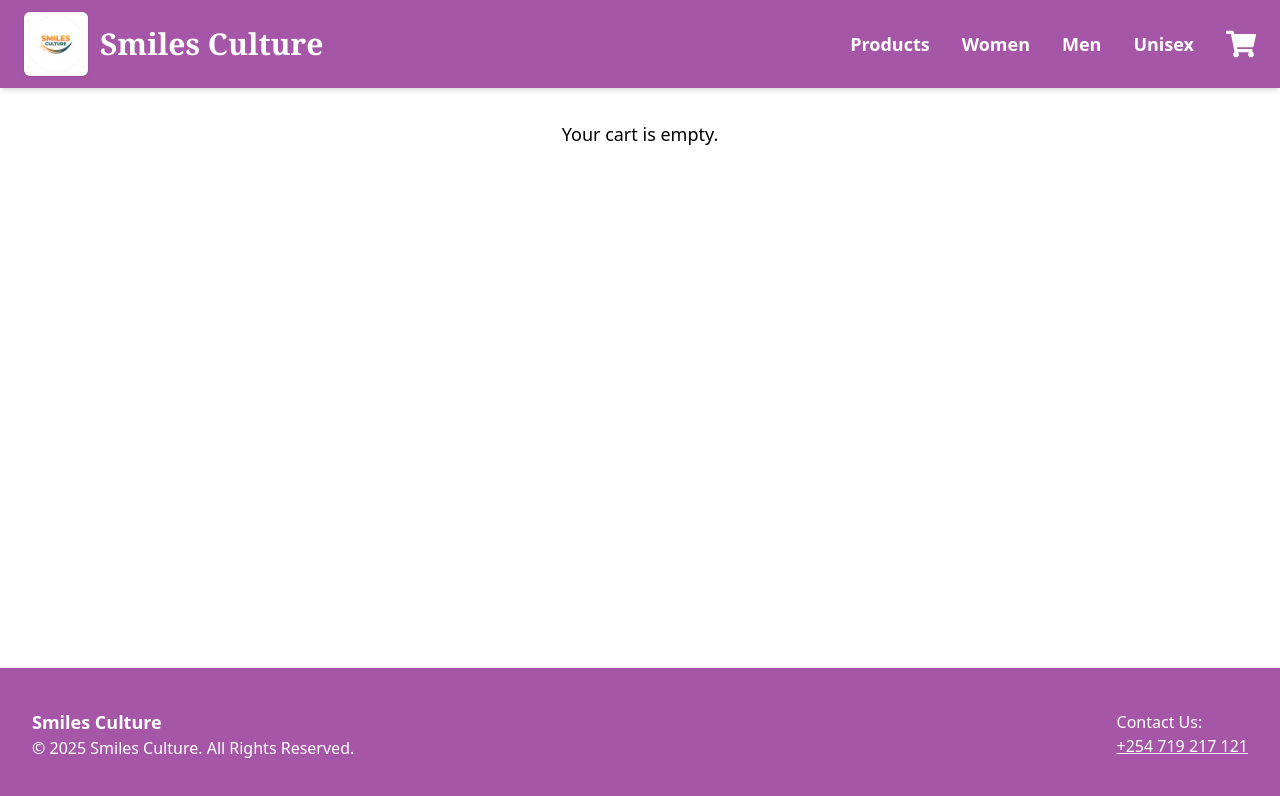
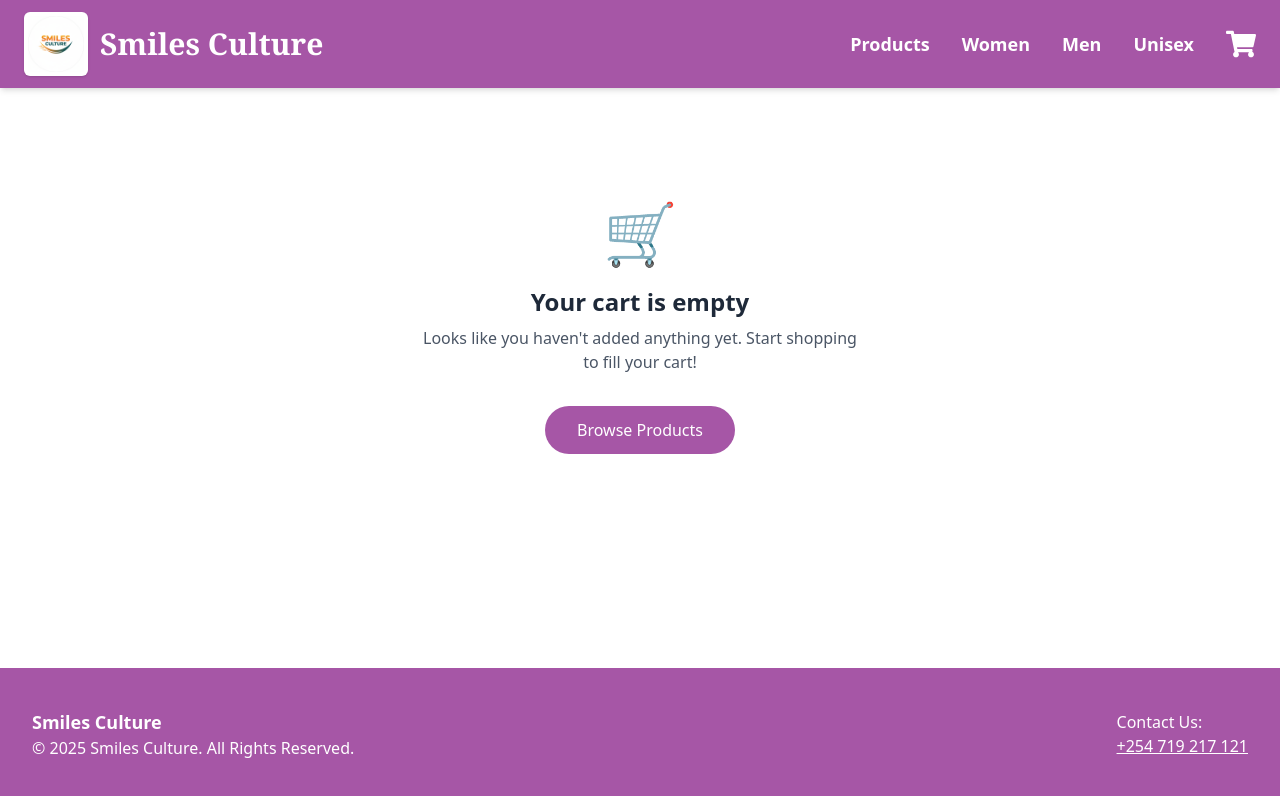
Before and after one commit to clairekimani123/Smiles-culture, a React (Vite) app: page /cart in a window 1280 px wide. Shown: the top 796 px of the page. Built offline with nearby package versions, Linux system fonts and the light colour scheme.

Commit message:
fixed refresh in cart page, added a loading effect on mpesa, added a added to cart notification

```diff
--- a/package.json
+++ b/package.json
@@ -14,6 +14,7 @@
     "axios": "^1.12.2",
     "react": "^19.1.1",
     "react-dom": "^19.1.1",
+    "react-hot-toast": "^2.6.0",
     "react-icons": "^5.5.0",
     "react-router-dom": "^7.9.1",
     "tailwindcss": "^4.1.13"
--- a/src/App.jsx
+++ b/src/App.jsx
@@ -1,27 +1,28 @@
-import React, { useEffect } from 'react'
-import { Routes, Route, useLocation } from 'react-router-dom'
-import Navbar from './components/Navbar'
-import Footer from './components/Footer'
-import Home from './pages/Home'
-import ProductListPage from './pages/ProductListPage'
-import ProductDetailPage from './pages/ProductDetailPage'
-import CartPage from './pages/CartPage'
-import CheckoutPage from './pages/CheckoutPage'
-import { CartProvider } from './context/CartContext'
+import React from 'react';
+import { Routes, Route, useLocation } from 'react-router-dom';
+import Navbar from './components/Navbar';
+import Footer from './components/Footer';
+import Home from './pages/Home';
+import ProductListPage from './pages/ProductListPage';
+import ProductDetailPage from './pages/ProductDetailPage';
+import CartPage from './pages/CartPage';
+import CheckoutPage from './pages/CheckoutPage';
+import { CartProvider } from './context/CartContext';
+import { Toaster } from 'react-hot-toast';
 
-// GA4 page view tracker — fires every time the route changes
+// GA4 Page View Tracker
 function GA4Tracker() {
-  const location = useLocation()
+  const location = useLocation();
 
-  useEffect(() => {
+  React.useEffect(() => {
     if (typeof window.gtag === 'function') {
       window.gtag('event', 'page_view', {
         page_path: location.pathname + location.search,
-      })
+      });
     }
-  }, [location])
+  }, [location]);
 
-  return null
+  return null;
 }
 
 export default function App() {
@@ -30,6 +31,7 @@ export default function App() {
       <div className="min-h-screen flex flex-col">
         <Navbar />
         <GA4Tracker />
+
         <main className="flex-1">
           <Routes>
             <Route path="/" element={<Home />} />
@@ -39,8 +41,30 @@ export default function App() {
             <Route path="/checkout" element={<CheckoutPage />} />
           </Routes>
         </main>
+
         <Footer />
+
+        {/* Toast Notifications */}
+        <Toaster
+          position="top-center"
+          richColors
+          toastOptions={{
+            success: {
+              style: {
+                background: '#A656A6',
+                color: '#ffffff',
+              },
+              duration: 3000,
+            },
+            error: {
+              style: {
+                background: '#ef4444',
+                color: '#ffffff',
+              },
+            },
+          }}
+        />
       </div>
     </CartProvider>
-  )
+  );
 }
--- a/src/context/CartContext.jsx
+++ b/src/context/CartContext.jsx
@@ -1,54 +1,71 @@
-import React, { createContext, useContext, useState } from 'react'
+import React, { createContext, useContext, useState, useEffect } from 'react';
 
-const CartContext = createContext()
+const CartContext = createContext();
 
 export function CartProvider({ children }) {
-  const [cartItems, setCartItems] = useState([])
+  const [cartItems, setCartItems] = useState(() => {
+    // Load cart from localStorage on initial render
+    const savedCart = localStorage.getItem('smilesCart');
+    return savedCart ? JSON.parse(savedCart) : [];
+  });
+
+  // Save cart to localStorage whenever it changes
+  useEffect(() => {
+    localStorage.setItem('smilesCart', JSON.stringify(cartItems));
+  }, [cartItems]);
 
   const addToCart = (item) => {
-    setCartItems(prev => {
-      const existing = prev.find(p => p.productId === item.productId)
+    setCartItems((prev) => {
+      const existing = prev.find((p) => p.productId === item.productId);
       if (existing) {
-        return prev.map(p =>
+        return prev.map((p) =>
           p.productId === item.productId
             ? { ...p, quantity: p.quantity + item.quantity }
             : p
-        )
+        );
       }
-      return [...prev, item]
-    })
-  }
+      return [...prev, item];
+    });
+  };
 
-  // Update quantity — removes item if quantity drops to 0
   const updateQuantity = (productId, newQuantity) => {
     if (newQuantity <= 0) {
-      setCartItems(prev => prev.filter(p => p.productId !== productId))
+      setCartItems((prev) => prev.filter((p) => p.productId !== productId));
     } else {
-      setCartItems(prev =>
-        prev.map(p =>
+      setCartItems((prev) =>
+        prev.map((p) =>
           p.productId === productId ? { ...p, quantity: newQuantity } : p
         )
-      )
+      );
     }
-  }
+  };
 
   const removeFromCart = (id) => {
-    setCartItems(prev => prev.filter(p => p.productId !== id))
-  }
+    setCartItems((prev) => prev.filter((p) => p.productId !== id));
+  };
 
-  const clearCart = () => setCartItems([])
+  const clearCart = () => setCartItems([]);
 
   const getCartTotal = () => {
-    return cartItems.reduce((acc, it) => acc + it.price * it.quantity, 0)
-  }
+    return cartItems.reduce((acc, it) => acc + it.price * it.quantity, 0);
+  };
 
   return (
-    <CartContext.Provider value={{ cartItems, addToCart, removeFromCart, updateQuantity, clearCart, getCartTotal }}>
+    <CartContext.Provider
+      value={{
+        cartItems,
+        addToCart,
+        removeFromCart,
+        updateQuantity,
+        clearCart,
+        getCartTotal,
+      }}
+    >
       {children}
     </CartContext.Provider>
-  )
+  );
 }
 
 export function useCart() {
-  return useContext(CartContext)
+  return useContext(CartContext);
 }
--- a/src/pages/CartPage.jsx
+++ b/src/pages/CartPage.jsx
@@ -1,30 +1,40 @@
-import React from 'react'
-import { useCart } from '../context/CartContext'
-import { Link } from 'react-router-dom'
+import React from 'react';
+import { useCart } from '../context/CartContext';
+import { Link } from 'react-router-dom';
 
 export default function CartPage() {
-  const { cartItems, removeFromCart, updateQuantity } = useCart()
-  const total = cartItems.reduce((sum, i) => sum + i.price * i.quantity, 0)
+  const { cartItems, removeFromCart, updateQuantity } = useCart();
+  const total = cartItems.reduce((sum, i) => sum + i.price * i.quantity, 0);
 
+  // Empty cart state
   if (cartItems.length === 0) {
     return (
-      <div className="p-8 text-center text-lg font-medium">
-        Your cart is empty.
+      <div className="min-h-[60vh] flex flex-col items-center justify-center p-8 text-center">
+        <div className="text-6xl mb-6">🛒</div>
+        <h2 className="text-2xl font-semibold text-gray-800 mb-2">Your cart is empty</h2>
+        <p className="text-gray-600 mb-8 max-w-md">
+          Looks like you haven't added anything yet. Start shopping to fill your cart!
+        </p>
+        <Link
+          to="/products"
+          className="px-8 py-3 bg-[#A656A6] text-white rounded-full hover:bg-[#823C82] transition font-medium"
+        >
+          Browse Products
+        </Link>
       </div>
-    )
+    );
   }
 
   return (
     <div className="container mx-auto px-4 py-10">
       <h2 className="text-3xl font-bold mb-8 font-serif text-center text-[#A656A6]">
-        Your Cart
+        Your Cart ({cartItems.length} items)
       </h2>
 
-      {/* Product Grid */}
       <div className="grid grid-cols-1 sm:grid-cols-2 md:grid-cols-3 lg:grid-cols-4 gap-6">
-        {cartItems.map((item, idx) => (
+        {cartItems.map((item) => (
           <div
-            key={idx}
+            key={item.productId}   // ← Better key than index
             className="bg-white rounded-xl shadow-md overflow-hidden hover:shadow-lg transition transform hover:scale-105"
           >
             <img
@@ -33,7 +43,6 @@ export default function CartPage() {
               className="w-full h-150 object-cover"
             />
             <div className="p-4">
-              {/* Clickable name → product detail */}
               <Link
                 to={`/products/${item.productId}`}
                 className="font-semibold text-lg text-gray-800 hover:text-[#A656A6] hover:underline transition"
@@ -41,14 +50,15 @@ export default function CartPage() {
                 {item.name}
               </Link>
 
-              <p className="text-gray-600 text-sm mt-1">{item.description || ''}</p>
+              <p className="text-gray-600 text-sm mt-1 line-clamp-2">
+                {item.description || ''}
+              </p>
 
               <p className="text-[#A656A6] font-bold mt-2">
                 KES {(item.price * item.quantity).toFixed(2)}
               </p>
               <p className="text-gray-500 text-xs">KES {item.price} each</p>
 
-              {/* Quantity controls */}
               <div className="flex items-center gap-3 mt-3">
                 <button
                   onClick={() => updateQuantity(item.productId, item.quantity - 1)}
@@ -69,7 +79,7 @@ export default function CartPage() {
 
               <button
                 onClick={() => removeFromCart(item.productId)}
-                className="mt-3 text-red-600 hover:text-red-800 font-medium text-sm"
+                className="mt-4 text-red-600 hover:text-red-800 font-medium text-sm"
               >
                 Remove
               </button>
@@ -78,18 +88,18 @@ export default function CartPage() {
         ))}
       </div>
 
-      {/* Total and Checkout */}
-      <div className="mt-10 flex flex-col md:flex-row justify-between items-center gap-4">
-        <p className="text-xl font-bold text-gray-800">
+      <div className="mt-12 flex flex-col md:flex-row justify-between items-center gap-6 bg-white p-6 rounded-2xl shadow">
+        <p className="text-2xl font-bold text-gray-800">
           Total: <span className="text-[#A656A6]">KES {total.toFixed(2)}</span>
         </p>
+
         <Link
           to="/checkout"
-          className="px-8 py-3 bg-[#A656A6] text-white rounded-lg hover:bg-[#823C82] transition font-medium"
+          className="px-10 py-4 bg-[#A656A6] text-white rounded-xl hover:bg-[#823C82] transition font-semibold text-lg"
         >
           Proceed to Checkout
         </Link>
       </div>
     </div>
-  )
+  );
 }
--- a/src/pages/CheckoutPage.jsx
+++ b/src/pages/CheckoutPage.jsx
@@ -1,40 +1,71 @@
-import React, { useState } from 'react'
-import { useCart } from '../context/CartContext'
-import { useNavigate } from 'react-router-dom'
-import api from '../utils/axios'
-import { FaCcPaypal, FaCreditCard, FaMobileAlt } from 'react-icons/fa'
+import React, { useState } from 'react';
+import { useCart } from '../context/CartContext';
+import { useNavigate } from 'react-router-dom';
+import api from '../utils/axios';
+import { FaCcPaypal, FaCreditCard, FaMobileAlt } from 'react-icons/fa';
+import toast from 'react-hot-toast';
 
 export default function CheckoutPage() {
-  const { cartItems, clearCart } = useCart()
-  const navigate = useNavigate()
-  const [form, setForm] = useState({ name: '', phone: '', area: '', payment: 'mpesa' })
-  const [loading, setLoading] = useState(false)
-  const [error, setError] = useState('')
-  const total = cartItems.reduce((s, i) => s + i.price * i.quantity, 0)
+  const { cartItems, clearCart } = useCart();
+  const navigate = useNavigate();
 
-  const handleChange = (e) => setForm({ ...form, [e.target.name]: e.target.value })
+  const [form, setForm] = useState({
+    name: '',
+    phone: '',
+    area: '',
+    payment: 'mpesa'
+  });
+
+  const [loading, setLoading] = useState(false);
+  const [error, setError] = useState('');
+  const total = cartItems.reduce((s, i) => s + i.price * i.quantity, 0);
+
+  const handleChange = (e) =>
+    setForm({ ...form, [e.target.name]: e.target.value });
 
   const handleSubmit = async (e) => {
-    e.preventDefault()
-    setLoading(true)
-    setError('')
+    e.preventDefault();
+    setLoading(true);
+    setError('');
 
     try {
-      await api.post('checkout/', { ...form, amount: total, items: cartItems })
+      // Simulate M-Pesa prompt for better UX (you can improve this later with real STK Push)
+      if (form.payment === 'mpesa') {
+        toast.loading('Sending M-Pesa prompt to your phone...', {
+          id: 'mpesa-toast',
+          duration: Infinity,
+        });
 
-      // ✅ Clear the cart
-      clearCart()
+        // Call your backend
+        await api.post('checkout/', {
+          ...form,
+          amount: total,
+          items: cartItems
+        });
 
-      // ✅ Navigate to home with a success message via state
-      navigate('/', { state: { orderSuccess: true } })
+        toast.success('Prompt sent! Please check your phone and enter your M-Pesa PIN.', {
+          id: 'mpesa-toast',
+          duration: 8000,
+        });
+      } else {
+        await api.post('checkout/', {
+          ...form,
+          amount: total,
+          items: cartItems
+        });
+      }
+
+      clearCart();
+      navigate('/', { state: { orderSuccess: true } });
 
     } catch (err) {
-      console.error(err)
-      setError('Checkout failed. Please check your details and try again.')
+      console.error(err);
+      setError('Checkout failed. Please check your details and try again.');
+      toast.error('Payment initiation failed. Please try again.');
     } finally {
-      setLoading(false)
+      setLoading(false);
     }
-  }
+  };
 
   return (
     <div className="w-full max-w-2xl mx-auto px-6 py-10">
@@ -42,11 +73,9 @@ export default function CheckoutPage() {
         Checkout
       </h2>
 
-      <form
-        onSubmit={handleSubmit}
-        className="space-y-6 bg-white shadow-lg rounded-xl p-8 border border-purple-200"
-      >
-        {/* Full Name */}
+      <form onSubmit={handleSubmit} className="space-y-6 bg-white shadow-lg rounded-xl p-8 border border-purple-200">
+        {/* ... (Name, Phone, Area fields remain the same) ... */}
+
         <div>
           <label className="block text-gray-700 mb-2 font-semibold">Full Name</label>
           <input
@@ -60,7 +89,6 @@ export default function CheckoutPage() {
           />
         </div>
 
-        {/* Phone */}
         <div>
           <label className="block text-gray-700 mb-2 font-semibold">Phone Number</label>
           <input
@@ -74,7 +102,6 @@ export default function CheckoutPage() {
           />
         </div>
 
-        {/* Area */}
         <div>
           <label className="block text-gray-700 mb-2 font-semibold">Area / Location</label>
           <input
@@ -88,7 +115,7 @@ export default function CheckoutPage() {
           />
         </div>
 
-        {/* Payment Method */}
+        {/* Payment Method Section (unchanged) */}
         <div>
           <label className="block text-gray-700 mb-2 font-semibold">Payment Method</label>
           <select
@@ -102,7 +129,6 @@ export default function CheckoutPage() {
             <option value="paypal">PayPal</option>
           </select>
 
-          {/* Payment Icons */}
           <div className="flex justify-center items-center gap-10 mt-4 text-[#A656A6]">
             <div className={`flex flex-col items-center transition ${form.payment === 'mpesa' ? 'opacity-100 scale-110' : 'opacity-40'}`}>
               <FaMobileAlt size={40} />
@@ -119,17 +145,14 @@ export default function CheckoutPage() {
           </div>
         </div>
 
-        {/* Total */}
         <p className="font-bold text-lg text-gray-700 text-center">
           Total: <span className="text-[#A656A6]">KES {total.toFixed(2)}</span>
         </p>
 
-        {/* Error message */}
         {error && (
           <p className="text-red-600 text-center text-sm font-medium">{error}</p>
         )}
 
-        {/* Submit */}
         <button
           type="submit"
           disabled={loading}
@@ -137,9 +160,9 @@ export default function CheckoutPage() {
             loading ? 'bg-purple-300 cursor-not-allowed' : 'bg-[#A656A6] hover:bg-[#823C82]'
           }`}
         >
-          {loading ? 'Placing Order...' : 'Submit Order'}
+          {loading ? 'Processing Payment...' : 'Submit Order'}
         </button>
       </form>
     </div>
-  )
+  );
 }
```
Also changed, not shown: src/components/ProductCard.jsx (+23 -14 lines), 2 other files (tests, documents, lock files or other folders).
